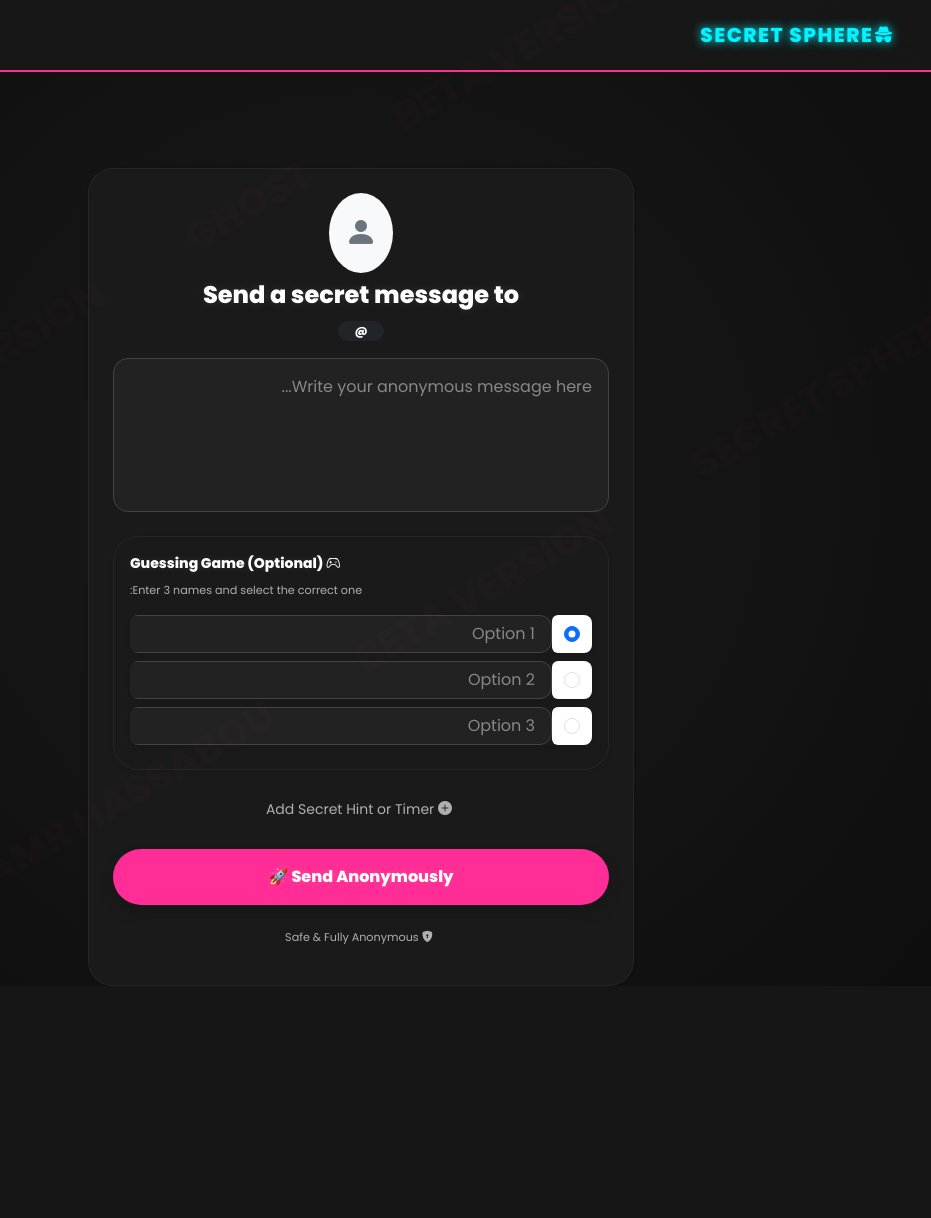
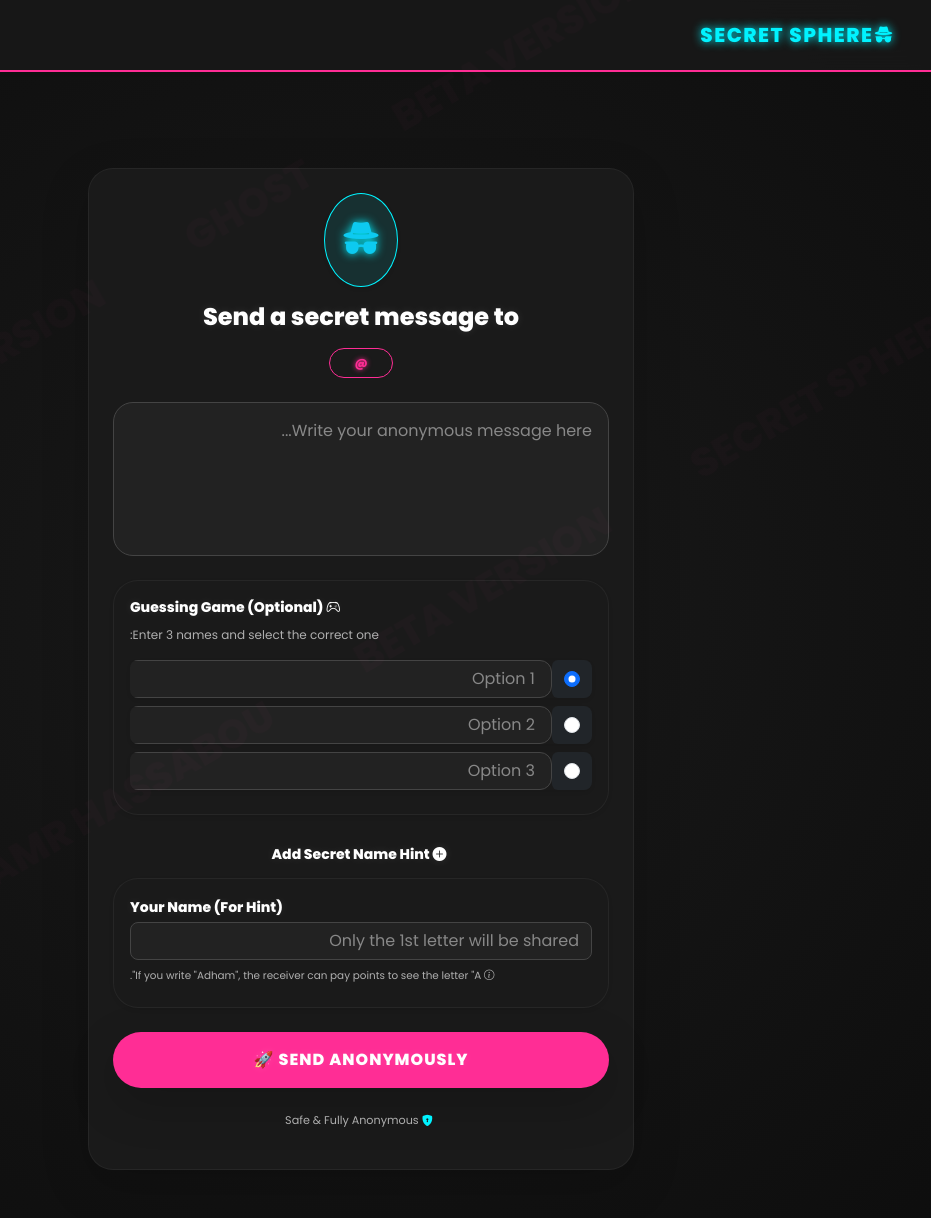
Before and after one commit to crsbo/anonymous-app, a Flask app: template templates/send_msg.html in a window 1280 px wide. Shown: the whole page, without its empty margins (279-1210 px from the left). Before the commit the page ends 986 px from the top, so only its background shows below. Run offline with Flask 3, Linux system fonts and the light colour scheme; the template is opened without the code that fills it, so the values that code supplies are empty.

Commit message:
Update send_msg.html

```diff
--- a/templates/send_msg.html
+++ b/templates/send_msg.html
@@ -2,87 +2,82 @@
 {% block content %}
 <div class="row justify-content-center">
     <div class="col-md-6 text-center">
-        <div class="card shadow-sm border-0 p-4 mt-5" style="border-radius: 25px;">
-            <div class="mb-3">
-                <div class="bg-light rounded-circle d-inline-block p-3 mb-2">
-                    <i class="bi bi-person-fill text-secondary" style="font-size: 2rem;"></i>
+        <div class="card shadow-lg border-0 p-4 mt-5 mb-5" style="border-radius: 30px; background: var(--card-bg);">
+            <div class="mb-4">
+                <div class="d-inline-block p-3 mb-2 rounded-circle shadow-sm" style="background: rgba(0, 243, 255, 0.1); border: 1px solid var(--neon-cyan);">
+                    <i class="bi bi-incognito text-info" style="font-size: 2.5rem; text-shadow: 0 0 10px var(--neon-cyan);"></i>
                 </div>
-                <h4 class="fw-bold">Send a secret message to</h4>
-                <span class="badge bg-dark rounded-pill px-3">@{{ user.username }}</span>
+                <h4 class="fw-bold text-white mt-2">Send a secret message to</h4>
+                <span class="badge rounded-pill px-4 py-2 mt-2" style="background: transparent; border: 1px solid var(--neon-pink); color: var(--neon-pink); text-shadow: 0 0 5px var(--neon-pink);">
+                    @{{ user.username }}
+                </span>
             </div>
 
             <form method="POST">
-                <textarea name="content" class="form-control mb-4 border-0 bg-light p-3"
-                          style="border-radius: 15px; resize: none;" rows="5"
+                <textarea name="content" class="form-control mb-4 border-0 p-3"
+                          style="border-radius: 20px; resize: none; background: #121212; color: white;" rows="5"
                           placeholder="Write your anonymous message here..." required></textarea>
 
-                <div class="card card-body bg-light border-0 rounded-4 mb-4 text-start p-3 shadow-sm">
-                    <p class="small fw-bold text-primary mb-2">
+                <div class="card card-body border-0 rounded-4 mb-4 text-start p-3 shadow-sm" style="background: rgba(255, 255, 255, 0.03); border: 1px solid rgba(255, 255, 255, 0.05) !important;">
+                    <p class="small fw-bold mb-2" style="color: var(--neon-cyan);">
                         <i class="bi bi-controller me-1"></i> Guessing Game (Optional)
                     </p>
-                    <p class="text-muted mb-3" style="font-size: 0.7rem;">Enter 3 names and select the correct one:</p>
+                    <p class="text-muted mb-3" style="font-size: 0.75rem;">Enter 3 names and select the correct one:</p>
 
-                    <div class="input-group mb-2 shadow-sm rounded-3 overflow-hidden">
-                        <div class="input-group-text border-0 bg-white">
+                    <div class="input-group mb-2 shadow-sm rounded-3 overflow-hidden border-0">
+                        <div class="input-group-text border-0 bg-dark text-white">
                             <input class="form-check-input mt-0" type="radio" name="correct" value="1" checked>
                         </div>
-                        <input type="text" name="opt1" class="form-control border-0 px-3" placeholder="Option 1">
+                        <input type="text" name="opt1" class="form-control border-0 bg-dark text-white px-3" placeholder="Option 1">
                     </div>
 
-                    <div class="input-group mb-2 shadow-sm rounded-3 overflow-hidden">
-                        <div class="input-group-text border-0 bg-white">
+                    <div class="input-group mb-2 shadow-sm rounded-3 overflow-hidden border-0">
+                        <div class="input-group-text border-0 bg-dark text-white">
                             <input class="form-check-input mt-0" type="radio" name="correct" value="2">
                         </div>
-                        <input type="text" name="opt2" class="form-control border-0 px-3" placeholder="Option 2">
+                        <input type="text" name="opt2" class="form-control border-0 bg-dark text-white px-3" placeholder="Option 2">
                     </div>
 
-                    <div class="input-group mb-2 shadow-sm rounded-3 overflow-hidden">
-                        <div class="input-group-text border-0 bg-white">
+                    <div class="input-group mb-2 shadow-sm rounded-3 overflow-hidden border-0">
+                        <div class="input-group-text border-0 bg-dark text-white">
                             <input class="form-check-input mt-0" type="radio" name="correct" value="3">
                         </div>
-                        <input type="text" name="opt3" class="form-control border-0 px-3" placeholder="Option 3">
+                        <input type="text" name="opt3" class="form-control border-0 bg-dark text-white px-3" placeholder="Option 3">
                     </div>
                 </div>
 
                 <div class="accordion border-0 mb-4" id="extraSettings">
                     <div class="accordion-item border-0 bg-transparent">
-                        <button class="btn btn-link btn-sm text-muted text-decoration-none w-100" type="button"
+                        <button class="btn btn-link btn-sm text-info text-decoration-none w-100 fw-bold" type="button"
                                 data-bs-toggle="collapse" data-bs-target="#collapseOptions">
-                            <i class="bi bi-plus-circle-fill me-1"></i> Add Secret Hint or Timer
+                            <i class="bi bi-plus-circle-fill me-1"></i> Add Secret Name Hint
                         </button>
 
-                        <div id="collapseOptions" class="collapse" data-bs-parent="#extraSettings">
-                            <div class="card card-body border-0 bg-light rounded-4 text-start p-3 mt-2 shadow-sm">
-                                <div class="mb-3">
-                                    <label class="small fw-bold text-dark mb-1">Secret Hint</label>
-                                    <input type="text" name="hint" class="form-control form-control-sm border-0 rounded-3"
-                                           placeholder="e.g. Someone from the gym">
-                                </div>
+                        <div id="collapseOptions" class="collapse show" data-bs-parent="#extraSettings">
+                            <div class="card card-body border-0 rounded-4 text-start p-3 mt-2 shadow-sm" style="background: rgba(255, 255, 255, 0.03);">
                                 <div class="mb-2">
-                                    <label class="small fw-bold text-dark mb-1">Auto-Reveal My Identity</label>
-                                    <input type="text" name="sender_name" class="form-control form-control-sm border-0 rounded-3 mb-2"
-                                           placeholder="Your Real Name">
-                                    <select name="reveal_delay" class="form-select form-select-sm border-0 rounded-3">
-                                        <option value="0">Never reveal</option>
-                                        <option value="1">1 hour</option>
-                                        <option value="24">24 hours</option>
-                                    </select>
+                                    <label class="small fw-bold mb-1" style="color: var(--neon-pink);">Your Name (For Hint)</label>
+                                    <input type="text" name="sender_name" class="form-control border-0 rounded-3 bg-dark text-white"
+                                           placeholder="Only the 1st letter will be shared" maxlength="20">
+                                    <p class="text-muted mt-2 mb-0" style="font-size: 0.65rem;">
+                                        <i class="bi bi-info-circle me-1"></i> If you write "Adham", the receiver can pay points to see the letter "A".
+                                    </p>
                                 </div>
                             </div>
                         </div>
                     </div>
                 </div>
 
-                <button type="submit" class="btn btn-primary w-100 py-3 fw-bold rounded-pill shadow">
+                <button type="submit" class="btn btn-primary w-100 py-3 fw-bold rounded-pill shadow-lg text-uppercase" style="letter-spacing: 1px;">
                     Send Anonymously 🚀
                 </button>
             </form>
 
             {% if current_user.is_authenticated and current_user.id != user.id %}
-            <div class="mt-4 pt-3 border-top">
+            <div class="mt-4 pt-3 border-top border-secondary">
                 <p class="small fw-bold text-muted mb-2">Want to compete with {{ user.username }}? 🏆</p>
                 <form action="{{ url_for('add_friend', friend_id=user.id) }}" method="POST">
-                    <button type="submit" class="btn btn-outline-primary btn-sm rounded-pill px-4 shadow-sm">
+                    <button type="submit" class="btn btn-outline-light btn-sm rounded-pill px-4 shadow-sm border-info text-info">
                         <i class="bi bi-person-plus-fill me-1"></i> Add to Friends Leaderboard
                     </button>
                 </form>
@@ -90,7 +85,7 @@
             {% endif %}
 
             <p class="text-muted mt-4" style="font-size: 0.7rem;">
-                <i class="bi bi-shield-lock-fill me-1"></i> Safe & Fully Anonymous
+                <i class="bi bi-shield-lock-fill me-1" style="color: var(--neon-cyan);"></i> Safe & Fully Anonymous
             </p>
         </div>
     </div>
```
